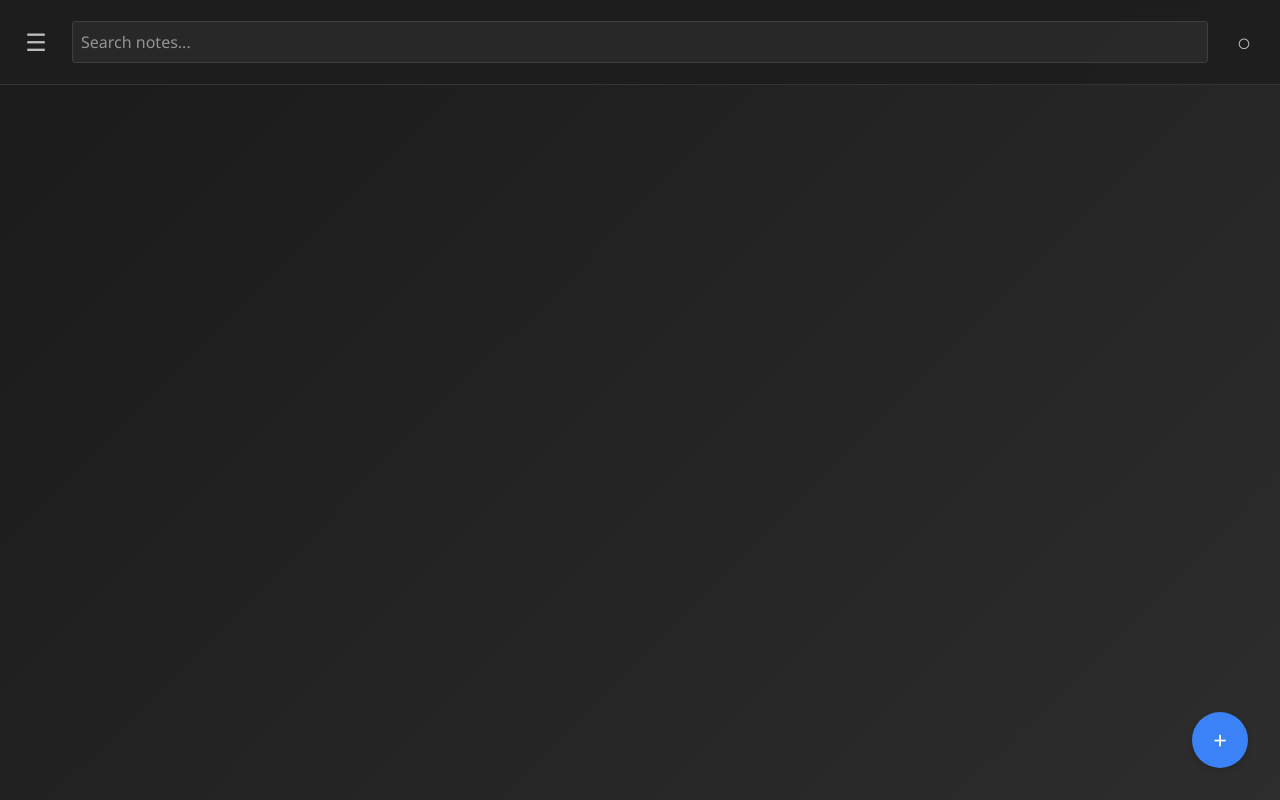
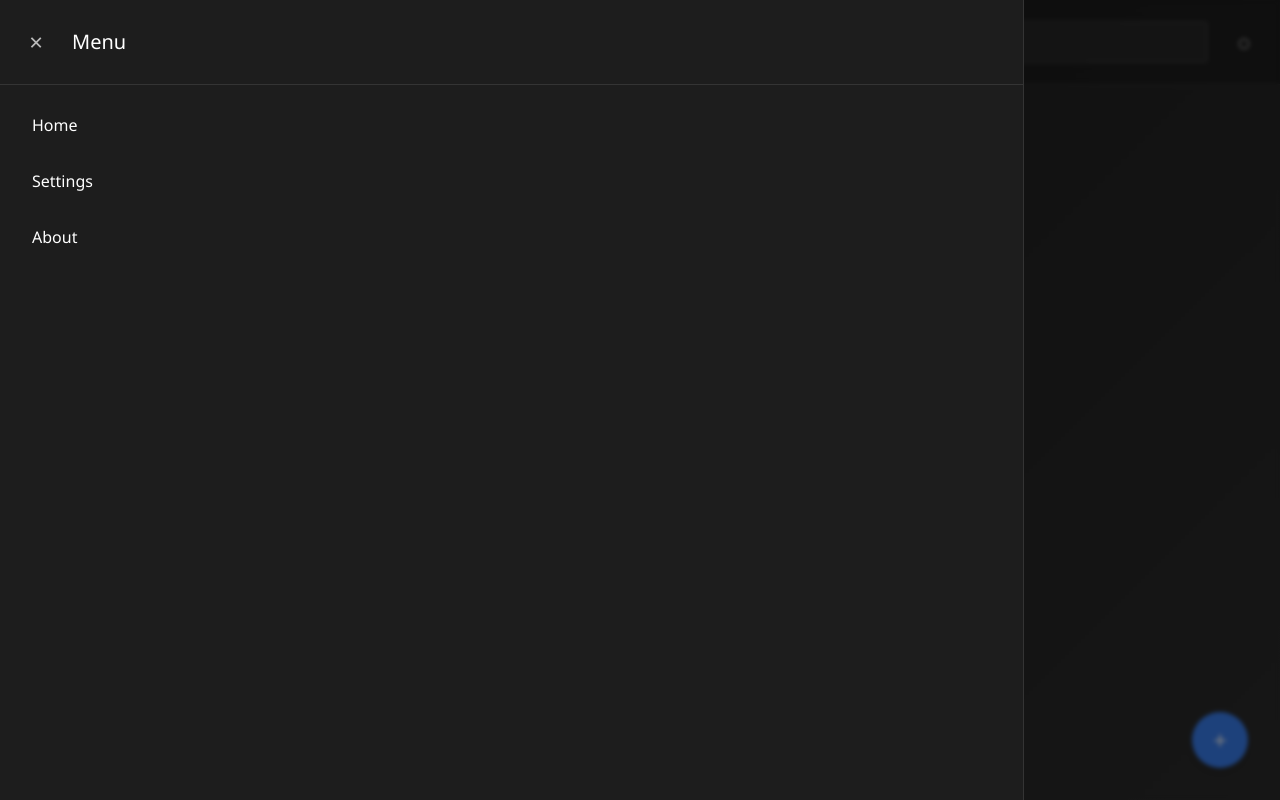
Before and after one commit to starkindustries/svelte-crud-app, a SvelteKit app: page / in a window 1280 px wide. Both pictures are taken after a click on the button "Menu". Built offline with nearby package versions, Linux system fonts and the light colour scheme.

Commit message:
implement menu slide in from left

```diff
--- a/src/routes/+page.svelte
+++ b/src/routes/+page.svelte
@@ -6,6 +6,7 @@
 	let focusedNoteId: string | null = null;
 	let openMenuId: string | null = null;
 	let searchQuery = '';
+	let isMenuOpen = false;
 
 	function autoResize(textarea: HTMLTextAreaElement) {
 		textarea.style.height = 'auto';
@@ -117,7 +118,11 @@
 	}
 
 	function handleHamburgerClick() {
-		console.log('Hamburger menu clicked');
+		isMenuOpen = true;
+	}
+
+	function closeMenu() {
+		isMenuOpen = false;
 	}
 
 	function handleProfileClick() {
@@ -128,6 +133,26 @@
 <svelte:window on:click={handleClickOutside} />
 
 <div class="app">
+	{#if isMenuOpen}
+		<div class="menu-overlay" on:click={closeMenu} />
+	{/if}
+
+	<div class="sliding-menu" class:open={isMenuOpen}>
+		<div class="menu-header">
+			<button class="icon-button" on:click={closeMenu} aria-label="Close menu">
+				×
+			</button>
+			<h2>Menu</h2>
+		</div>
+		<nav>
+			<ul>
+				<li><button>Home</button></li>
+				<li><button>Settings</button></li>
+				<li><button>About</button></li>
+			</ul>
+		</nav>
+	</div>
+
 	<div class="top-bar">
 		<button class="icon-button" on:click={handleHamburgerClick} aria-label="Menu">
 			☰
@@ -392,4 +417,80 @@
 		background: #2563eb;
 		transform: scale(1.1);
 	}
+
+	.menu-overlay {
+		position: fixed;
+		top: 0;
+		left: 0;
+		width: 100%;
+		height: 100%;
+		background: rgba(0, 0, 0, 0.5);
+		backdrop-filter: blur(2px);
+		z-index: 998;
+	}
+
+	.sliding-menu {
+		position: fixed;
+		top: 0;
+		left: -80%;
+		width: 80%;
+		height: 100%;
+		background: rgba(30, 30, 30, 0.98);
+		backdrop-filter: blur(10px);
+		z-index: 999;
+		transition: left 0.3s ease-in-out;
+		border-right: 1px solid rgba(255, 255, 255, 0.1);
+		display: flex;
+		flex-direction: column;
+	}
+
+	.sliding-menu.open {
+		left: 0;
+	}
+
+	.menu-header {
+		display: flex;
+		align-items: center;
+		padding: 1rem;
+		border-bottom: 1px solid rgba(255, 255, 255, 0.1);
+	}
+
+	.menu-header h2 {
+		margin: 0;
+		margin-left: 1rem;
+		font-size: 1.25rem;
+		font-weight: normal;
+	}
+
+	.sliding-menu nav {
+		flex: 1;
+		padding: 1rem;
+	}
+
+	.sliding-menu ul {
+		list-style: none;
+		padding: 0;
+		margin: 0;
+	}
+
+	.sliding-menu li {
+		margin-bottom: 0.5rem;
+	}
+
+	.sliding-menu li button {
+		width: 100%;
+		text-align: left;
+		padding: 0.75rem 1rem;
+		background: none;
+		border: none;
+		color: white;
+		font-size: 1rem;
+		cursor: pointer;
+		border-radius: 4px;
+		transition: all 0.2s;
+	}
+
+	.sliding-menu li button:hover {
+		background: rgba(255, 255, 255, 0.1);
+	}
 </style>
```
